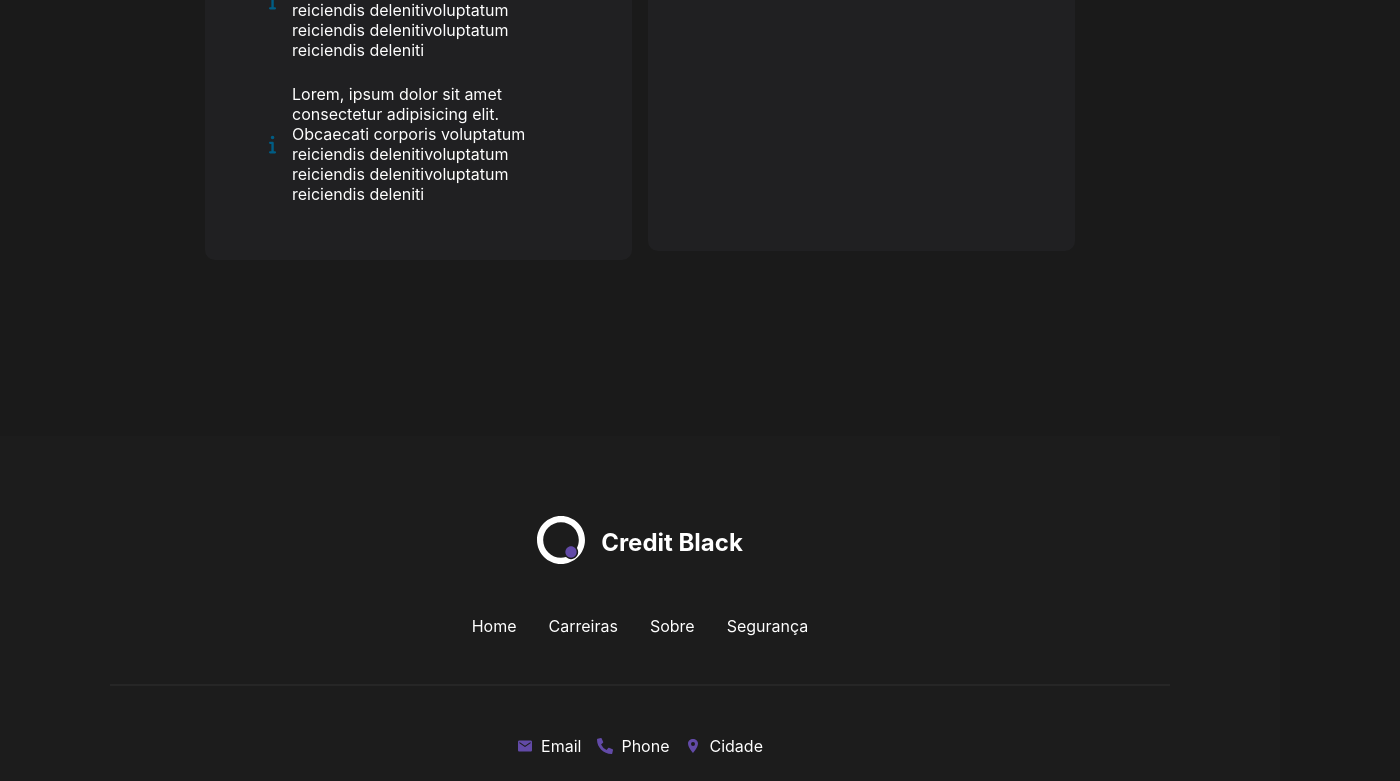
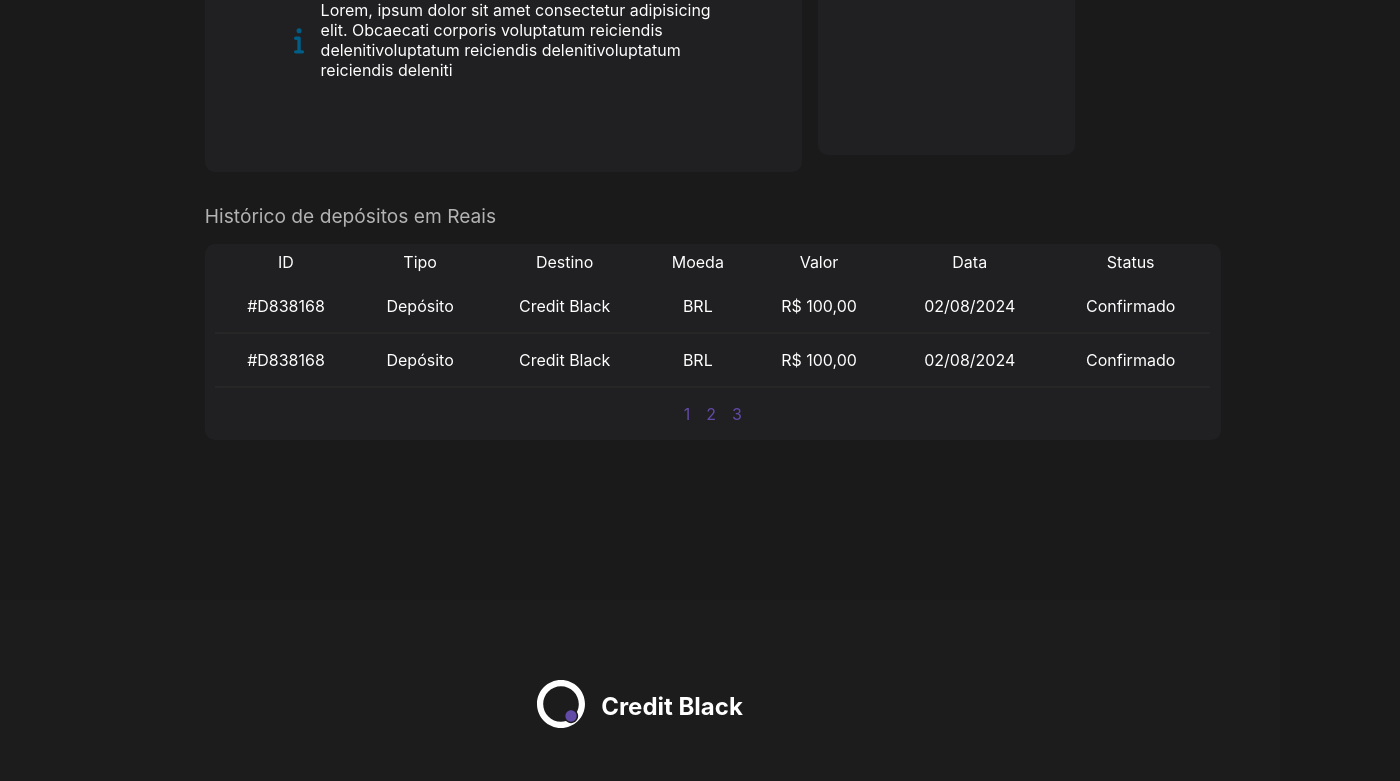
Before and after one commit to Black-Bank/credit_black_ibk, a React (Create React App) app: page /dashboard/deposit in a window 1280 px wide. Shown: the part 640-1421 px from the top of the page, 1400 px wide, since content can reach past the window. Built offline with nearby package versions, Linux system fonts and the light colour scheme; no server answers; sample sign-in values are in the browser's storage.

Commit message:
refactor(Created extracts): :recycle:

```diff
--- a/src/screens/Deposit/deposit.screen.tsx
+++ b/src/screens/Deposit/deposit.screen.tsx
@@ -6,10 +6,14 @@ import {
   AddressSelect,
   Container,
   CurrentOption,
+  ExtractContainer,
+  ExtractContent,
+  Extracts,
   Options,
   Orientation,
   Orientations,
   OrientationsContainer,
+  Pagination,
   Payment,
   Select,
   SelectCoin,
@@ -139,10 +143,10 @@ const Deposit = () => {
             <div>
               <span>Saldo para transferir</span>
               <CurrencyInput
-                onChangeValue={(event, originalValue, maskedValue) => {
+                onChangeValue={(event, originalValue) => {
                   setDollarInput((originalValue as number) / dollar);
                 }}
-                max={1000000000}
+                max={100000000000}
               />
             </div>
             <div>
@@ -172,6 +176,45 @@ const Deposit = () => {
           </AddressContent>
         </Address>
       </AddressContainer>
+      <ExtractContainer>
+        <h6>Histórico de depósitos em Reais</h6>
+        <Extracts>
+          <ExtractContent>
+            <tr>
+              <th>ID</th>
+              <th>Tipo</th>
+              <th>Destino</th>
+              <th>Moeda</th>
+              <th>Valor</th>
+              <th>Data</th>
+              <th>Status</th>
+            </tr>
+            <tr>
+              <td>#D838168</td>
+              <td>Depósito</td>
+              <td>Credit Black</td>
+              <td>BRL</td>
+              <td>R$ 100,00</td>
+              <td>02/08/2024</td>
+              <td>Confirmado</td>
+            </tr>
+            <tr>
+              <td>#D838168</td>
+              <td>Depósito</td>
+              <td>Credit Black</td>
+              <td>BRL</td>
+              <td>R$ 100,00</td>
+              <td>02/08/2024</td>
+              <td>Confirmado</td>
+            </tr>
+          </ExtractContent>
+          <Pagination>
+            <span>1</span>
+            <span>2</span>
+            <span>3</span>
+          </Pagination>
+        </Extracts>
+      </ExtractContainer>
     </Container>
   );
 };
--- a/src/screens/Deposit/deposit.styles.ts
+++ b/src/screens/Deposit/deposit.styles.ts
@@ -102,12 +102,16 @@ export const Options = styled.div`
   padding: 2rem;
   font-style: italic;
   background-color: ${themes.colors.gray202022};
-  width: 85.2%;
+  width: 88.6%;
   display: flex;
   justify-content: center;
 
   img {
     width: 3rem;
+  }
+
+  @media (max-width: 600px) {
+    width: 83%;
   }
 
   @media (min-width: 1500px) {
@@ -123,6 +127,11 @@ export const OrientationsContainer = styled.div`
   background-color: ${themes.colors.gray202022};
   margin: 1rem 0;
   border-radius: 10px;
+  height: 34.5rem;
+
+  @media (max-width: 600px) {
+    height: 39.5rem;
+  }
 
   @media (min-width: 1500px) {
     height: 37.7rem;
@@ -150,7 +159,7 @@ export const Address = styled.div`
   background-color: ${themes.colors.gray202022};
   margin: 1rem 0;
   border-radius: 10px;
-  height: 92%;
+  height: 90%;
 `;
 
 export const AddressContent = styled.div`
@@ -211,3 +220,57 @@ export const Payment = styled.div`
     margin-top: 1rem;
   }
 `;
+
+export const ExtractContainer = styled.div`
+  width: 200%;
+`;
+
+export const Extracts = styled.div`
+  background-color: ${themes.colors.gray202022};
+  border-radius: 10px;
+  margin-top: 1rem;
+  width: 85%;
+  overflow-x: auto;
+
+  @media (max-width: 1000px) {
+    width: 50%;
+  }
+
+  @media (min-width: 1500px) {
+    width: 101%;
+  }
+`;
+
+export const ExtractContent = styled.table`
+  border-collapse: collapse;
+  width: 98%;
+  margin: 0 auto;
+
+  th {
+    font-weight: normal;
+    padding: 0.5rem;
+  }
+
+  td {
+    text-align: center;
+    padding: 1rem 0.5rem;
+    border-bottom: 2px solid ${themes.colors.gray262626};
+  }
+`;
+
+export const Pagination = styled.div`
+  display: flex;
+  justify-content: center;
+  width: 100%;
+  padding: 1rem 0;
+  gap: 1rem;
+
+  span {
+    color: ${themes.colors.primary};
+    cursor: pointer;
+  }
+
+  span:hover {
+    text-decoration: underline;
+  }
+`;
--- a/src/styles/global.styles.ts
+++ b/src/styles/global.styles.ts
@@ -15,6 +15,7 @@ export const GlobalStyles = createGlobalStyle`
     body {
         background-color: ${themes.colors.dark};
         color: ${themes.colors.white};
+        overflow-x: hidden;
     }
 
     a {
```
